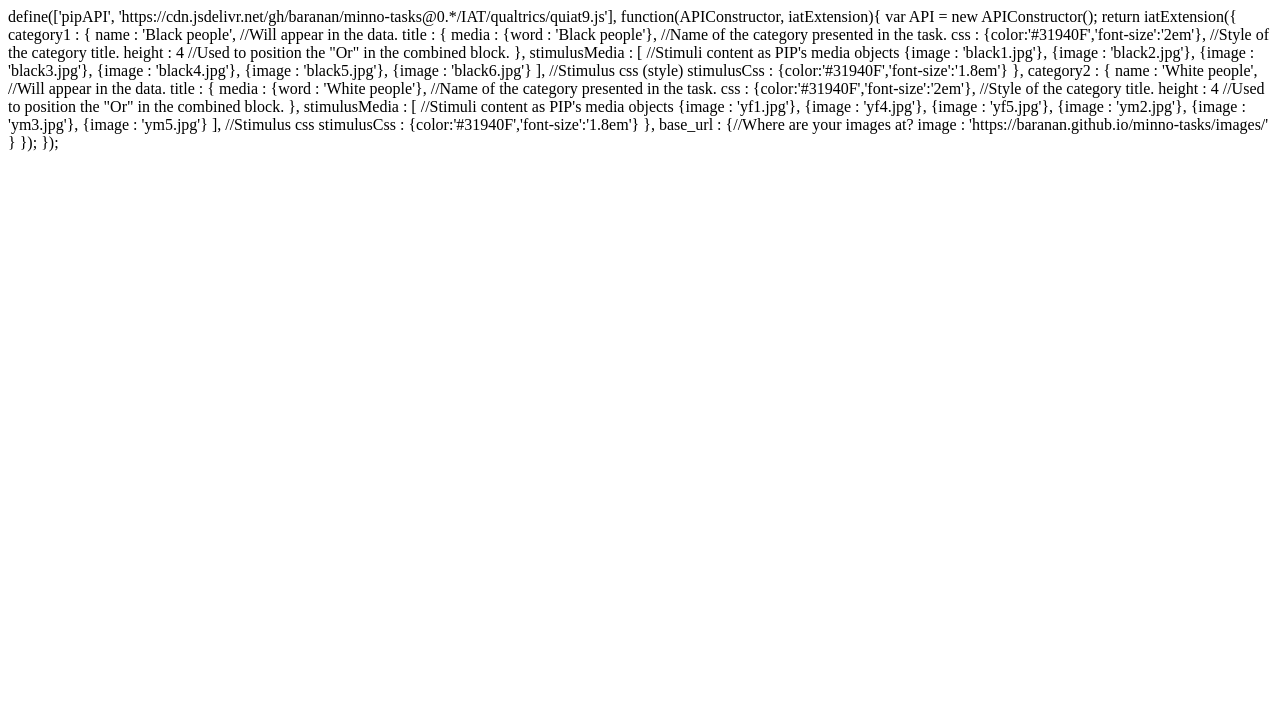
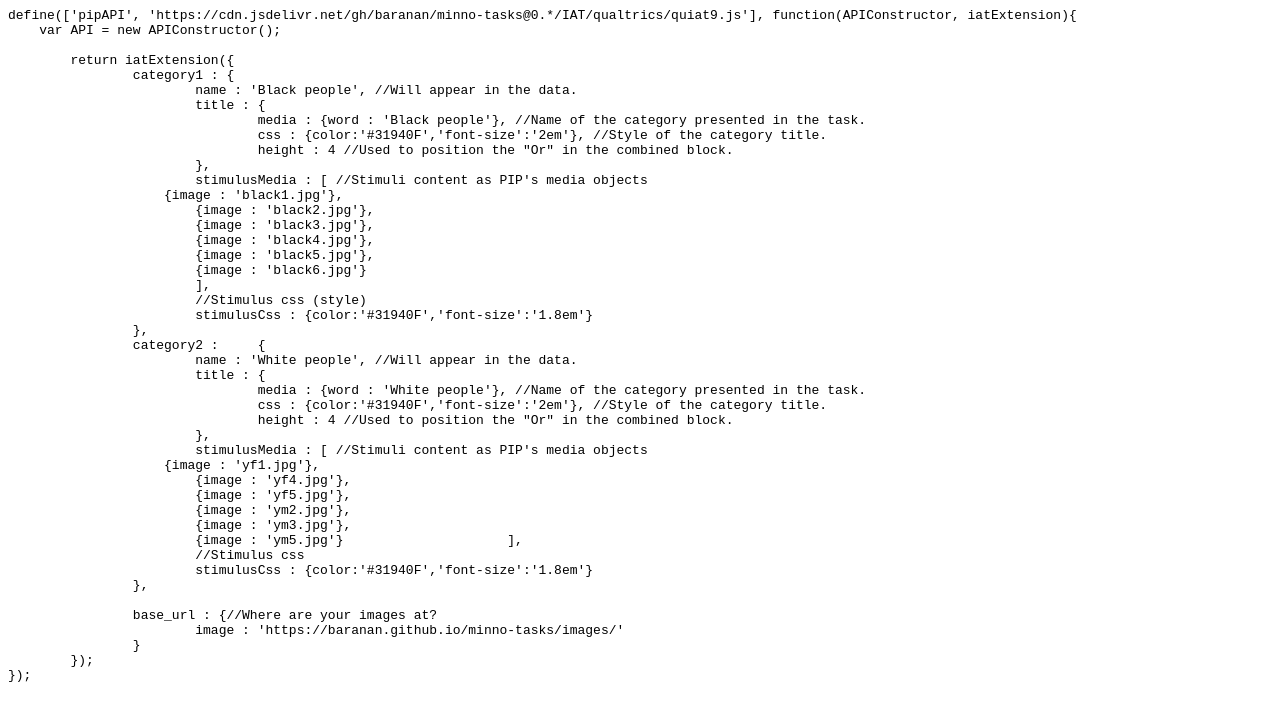
Before and after one commit to mamho523/OPR, a plain HTML site: page index.html in a window 1280 px wide. Drawn offline with Linux system fonts and the light colour scheme.

Commit message:
Update index.html

```diff
--- a/index.html
+++ b/index.html
@@ -1,4 +1,4 @@
-<p>define(['pipAPI', 'https://cdn.jsdelivr.net/gh/baranan/minno-tasks@0.*/IAT/qualtrics/quiat9.js'], function(APIConstructor, iatExtension){
+<pre>define(['pipAPI', 'https://cdn.jsdelivr.net/gh/baranan/minno-tasks@0.*/IAT/qualtrics/quiat9.js'], function(APIConstructor, iatExtension){
     var API = new APIConstructor();
 
 	return iatExtension({
@@ -42,4 +42,4 @@
 			image : 'https://baranan.github.io/minno-tasks/images/'
 		}
 	});
-  });</p>
+});</pre>
```
